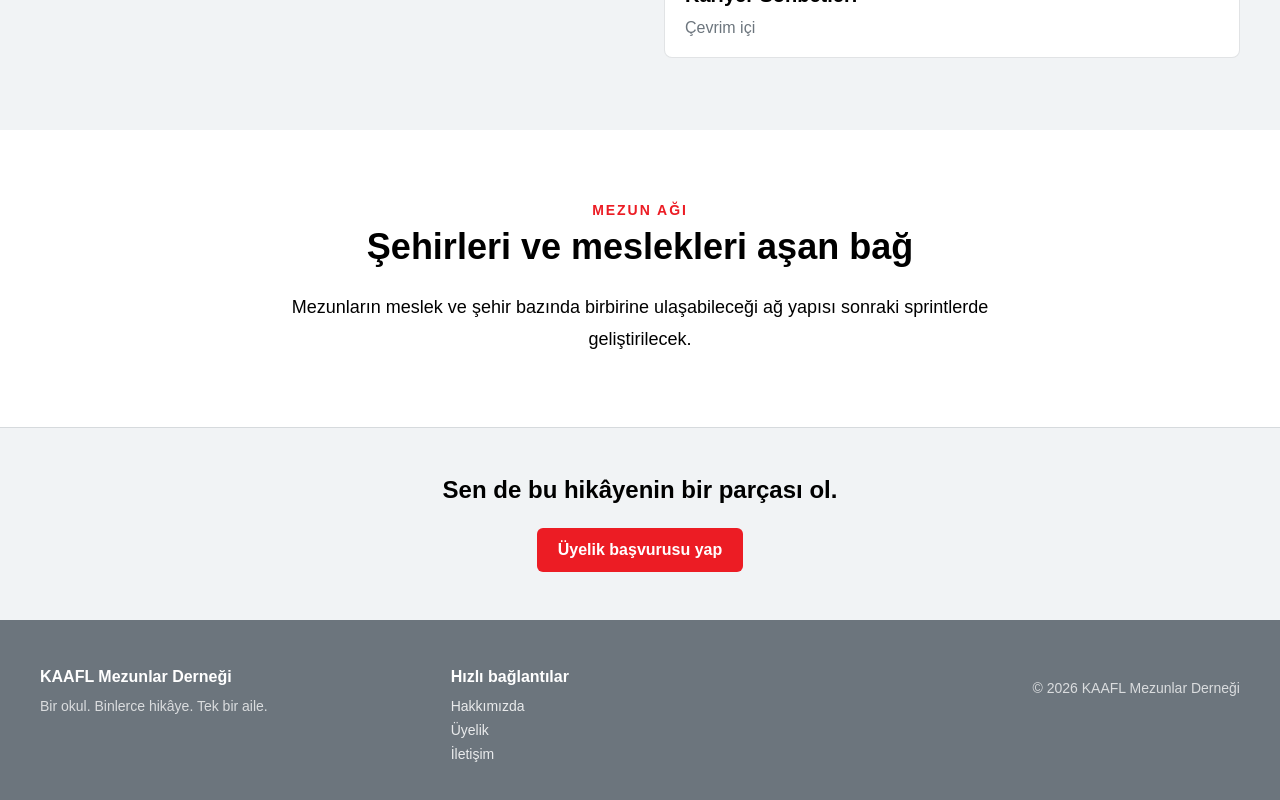
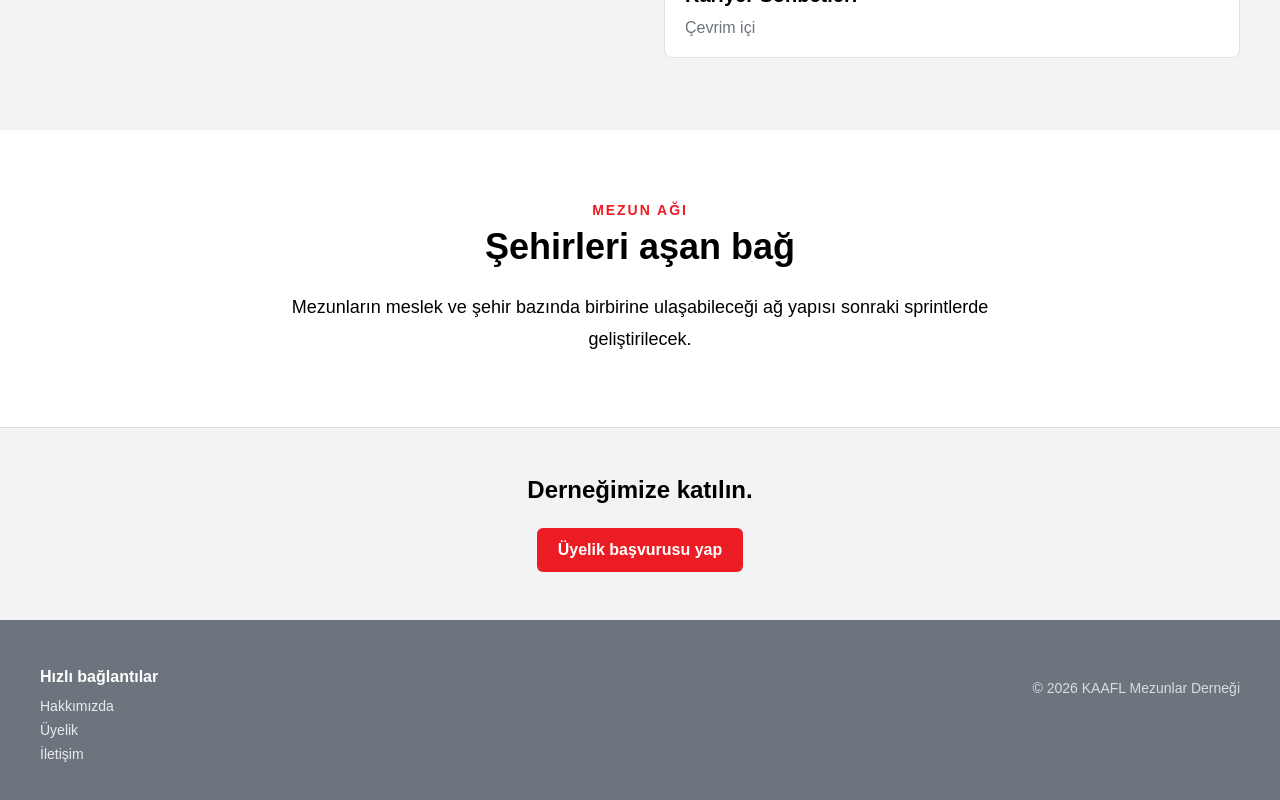
Before and after one commit to pclelif/mezun-dernegi, a Next.js app: page / in a window 1280 px wide. Shown: the part 1156-1956 px from the top of the page. Built offline with nearby package versions, Linux system fonts and the light colour scheme.

Commit message:
content: remove repetitive homepage copy

```diff
--- a/src/app/globals.css
+++ b/src/app/globals.css
@@ -24,8 +24,8 @@ button { cursor: pointer; }
 
 .site-footer { padding-block: 3rem; background: var(--color-primary); color: white; }
 .site-footer__grid { display: grid; gap: 2rem; }
-.site-footer__title, .site-footer__heading { margin: 0; font-weight: 700; }
-.site-footer__tagline, .site-footer__copyright { margin-top: .75rem; color: rgb(255 255 255 / 75%); font-size: .875rem; }
+.site-footer__heading { margin: 0; font-weight: 700; }
+.site-footer__copyright { margin-top: .75rem; color: rgb(255 255 255 / 75%); font-size: .875rem; }
 .site-footer__links { display: grid; gap: .5rem; margin-top: .75rem; color: rgb(255 255 255 / 85%); font-size: .875rem; }
 
 .home-hero { display: flex; min-height: 55vh; align-items: flex-end; border-bottom: 1px solid rgb(108 117 125 / 20%); }
@@ -79,7 +79,7 @@ button { cursor: pointer; }
 @media (min-width: 768px) {
   .container-site { width: min(calc(100% - 4rem), 75rem); }
   .section-space { padding-block: 4.5rem; }
-  .site-footer__grid { grid-template-columns: repeat(3, 1fr); }
+  .site-footer__grid { grid-template-columns: repeat(2, 1fr); }
   .site-footer__copyright { text-align: right; }
   .home-hero__content { padding-block: 4rem; }
   .home-hero__title { font-size: 3rem; }
--- a/src/app/page.js
+++ b/src/app/page.js
@@ -7,7 +7,6 @@ export default function HomePage() {
     <>
       <section className="home-hero">
         <div className="container-site home-hero__content">
-          <p className="eyebrow">KAAFL Mezunlar Derneği</p>
           <h1 className="home-hero__title">Bir okul. Binlerce hikâye. Tek bir aile.</h1>
           <p className="home-hero__description">Geçmişimizi yaşatıyor, mezunlarımızı buluşturuyor ve geleceğe birlikte değer katıyoruz.</p>
           <Link href="/uyelik" className="button button--primary">Üye Ol</Link>
@@ -33,12 +32,12 @@ export default function HomePage() {
       </section>
 
       <section className="section-space container-site">
-        <SectionHeading eyebrow="Mezun ağı" title="Şehirleri ve meslekleri aşan bağ" centered />
+        <SectionHeading eyebrow="Mezun ağı" title="Şehirleri aşan bağ" centered />
         <p className="body-copy body-copy--center">Mezunların meslek ve şehir bazında birbirine ulaşabileceği ağ yapısı sonraki sprintlerde geliştirilecek.</p>
       </section>
 
       <section className="cta-section">
-        <div className="container-site"><h2>Sen de bu hikâyenin bir parçası ol.</h2><Link href="/uyelik" className="button button--primary">Üyelik başvurusu yap</Link></div>
+        <div className="container-site"><h2>Derneğimize katılın.</h2><Link href="/uyelik" className="button button--primary">Üyelik başvurusu yap</Link></div>
       </section>
     </>
   );
--- a/src/components/layout/footer.js
+++ b/src/components/layout/footer.js
@@ -4,7 +4,6 @@ export function Footer() {
   return (
     <footer className="site-footer">
       <div className="container-site site-footer__grid">
-        <div><p className="site-footer__title">KAAFL Mezunlar Derneği</p><p className="site-footer__tagline">Bir okul. Binlerce hikâye. Tek bir aile.</p></div>
         <div><p className="site-footer__heading">Hızlı bağlantılar</p><div className="site-footer__links"><Link href="/kurumsal/hakkimizda">Hakkımızda</Link><Link href="/uyelik">Üyelik</Link><Link href="/iletisim">İletişim</Link></div></div>
         <div className="site-footer__copyright">© {new Date().getFullYear()} KAAFL Mezunlar Derneği</div>
       </div>
```
